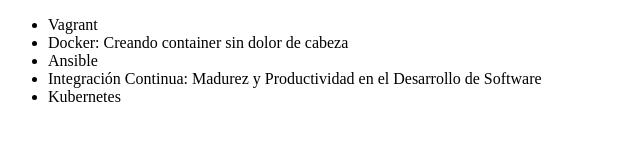
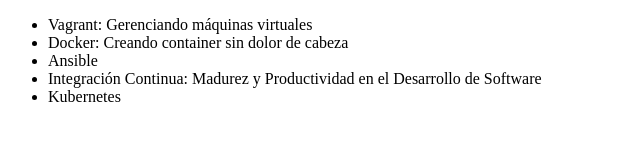
Before and after one commit to Rodrigorenteria/alura-git, a plain HTML site: page index.html in a window 1280 px wide. Shown: the whole page, without its empty margins (0-640 px from the left). Drawn offline with Linux system fonts and the light colour scheme.

Commit message:
Corrigiendo curso de vagrant

```diff
--- a/index.html
+++ b/index.html
@@ -4,11 +4,11 @@
     <meta charset="UTF-8">
     <meta http-equiv="X-UA-Compatible" content="IE=edge">
     <meta name="viewport" content="width=device-width, initial-scale=1.0">
-    <title>Lista de Curso de DevOps Alura</title>
+    <title>Lista de Cursos de DevOps Alura</title>
 </head>
 <body>
     <ul>
-        <li>Vagrant</li>
+        <li>Vagrant: Gerenciando máquinas virtuales</li>
         <li>Docker: Creando container sin dolor de cabeza</li>
         <li>Ansible</li>
         <li>Integración Continua: Madurez y Productividad en el Desarrollo de Software</li>
```
